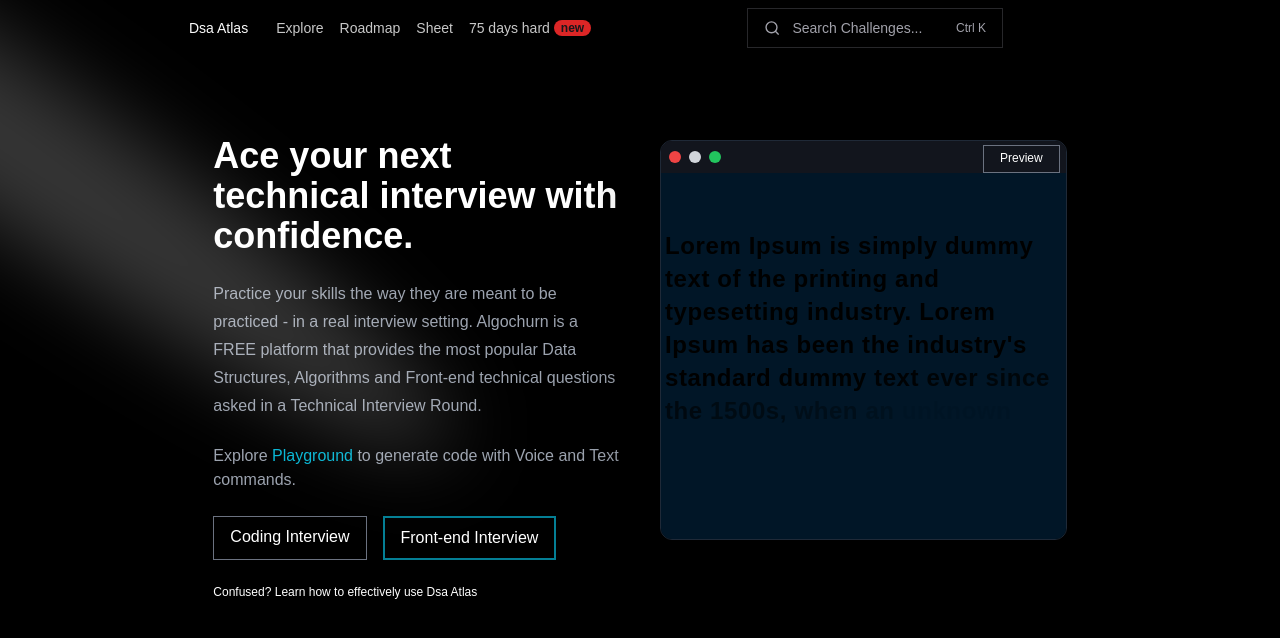
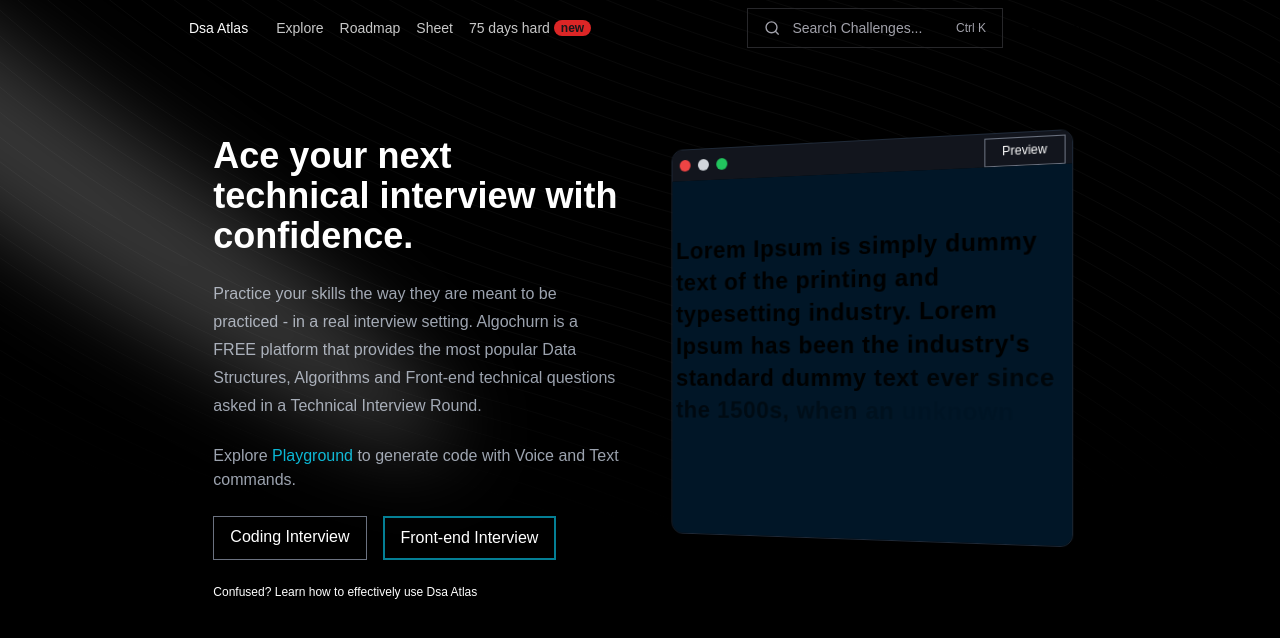
Before and after one commit to animeshchaudhri/dsaatlas, a React (Vite) app: page / in a window 1280 px wide. Shown: the top 638 px of the page. Built offline with nearby package versions, Linux system fonts and the light colour scheme.

Commit message:
:wrench: fixed the background z index

```diff
--- a/src/App.jsx
+++ b/src/App.jsx
@@ -1,15 +1,17 @@
 import { Spotlight } from "./components/Background/Spotilight.tsx";
 import Navbar from "./components/Navbar/Navbar.jsx";
 import Hero from "./components/Hero/Hero.jsx";
-
+import BackgroundBeams from "./components/Background/Background.tsx";
 function App() {
   return (
-    <>
-      <Navbar />
-      <Spotlight className="fixed top-0" />
-      <Hero />
-
-    </>
+    <div className="relative">
+      <div className="relative z-10">
+        <Navbar />
+        <Spotlight className="fixed top-0" />
+        <Hero />
+      </div>
+      <BackgroundBeams className="absolute top-0 z-0" />
+    </div>
   );
 }
 
--- a/src/components/Hero/Editor/Editor.jsx
+++ b/src/components/Hero/Editor/Editor.jsx
@@ -1,10 +1,43 @@
 import React from "react";
+
 import Textgen from "./Textgen.tsx";
+import { motion, useMotionValue, useTransform } from "framer-motion";
 const words = `Lorem Ipsum is simply dummy text of the printing and typesetting industry. Lorem Ipsum has been the industry's standard dummy text ever since the 1500s, when an unknown printer took a galley of type and scrambled it to make a type specimen book. It has survived not only five centuries `;
 function Editor() {
+  const cardX = useMotionValue(0);
+  const cardY = useMotionValue(0);
+  const rotateX = useTransform(cardY, [-300, 300], [10, -10]); // Reversed values
+  const rotateY = useTransform(cardX, [-300, 300], [-10, 10]); // Reversed values
+  const cardRotateX = useTransform(cardY, [-300, 300], [25, -25]); // Adjusted rotation values
+  const cardRotateY = useTransform(cardX, [-300, 300], [-25, 25]); // Adjusted rotation values
+
+  const handleMouseMove = (event) => {
+    const offsetX = event.clientX - window.innerWidth / 2;
+    const offsetY = event.clientY - window.innerHeight / 2;
+
+    cardX.set(offsetX);
+    cardY.set(offsetY);
+  };
+
+  const handleMouseLeave = () => {
+    cardX.set(0);
+    cardY.set(0);
+  };
+
   return (
     <>
-      <div className="codeEditorWindow mt-20 mb-20 h-[400px] overflow-hidden rounded-xl border border-gray-800 shadow-[rgba(0,_0,_0,_0.4)_0px_30px_90px] transition duration-500 lg:mt-0">
+      <motion.div
+        key="card"
+        style={{
+          perspective: 800,
+          display: "flex",
+          justifyContent: "center",
+          alignItems: "center",
+        }}
+        onMouseMove={handleMouseMove}
+        onMouseLeave={handleMouseLeave}
+      >
+        <div className=" codeEditorWindow  mt-20 mb-20 h-[400px] overflow-hidden rounded-xl border border-gray-800 shadow-[rgba(0,_0,_0,_0.4)_0px_30px_90px] transition duration-500 lg:mt-0">
           <div className="flex justify-between bg-[#12151D]">
             <div className="flex h-8 flex-row items-center space-x-2 bg-[#12151D] px-2">
               <div className="h-3 w-3 rounded-full bg-red-500"></div>
@@ -30,6 +63,7 @@ function Editor() {
             <div></div>
           </div>
         </div>
+      </motion.div>
     </>
   );
 }
--- a/src/components/Hero/Hero.jsx
+++ b/src/components/Hero/Hero.jsx
@@ -5,7 +5,7 @@ import BackgroundBeams from "../Background/Background.tsx";
 function Hero() {
   return (
     <>
-      <div className="flex items-center justify-center mt-20 gap-1 ">
+      <div className="flex items-center justify-center mt-20 gap-1 perspectiveCustom">
         <div className="container w-8/12 relative grid min-h-screen items-center justify-center py-24 lg:min-h-0 lg:grid-cols-2 lg:py-0 [&>*]:pointer-events-auto gap-10">
           <div className="flex w-full flex-col items-center justify-center gap-10 lg:items-start">
             <Hero_links />
--- a/src/index.css
+++ b/src/index.css
@@ -36,3 +36,13 @@
     --ring: 240 3.7% 15.9%;
   }
 }
+.codeEditorWindow {
+  transform: rotateY(-10deg);
+}
+
+.codeEditorWindow:hover {
+  transform: rotateY(0deg);
+}
+.perspectiveCustom {
+  perspective: 800px;
+}
```
Lines whose indentation alone changed are shown as unchanged.
